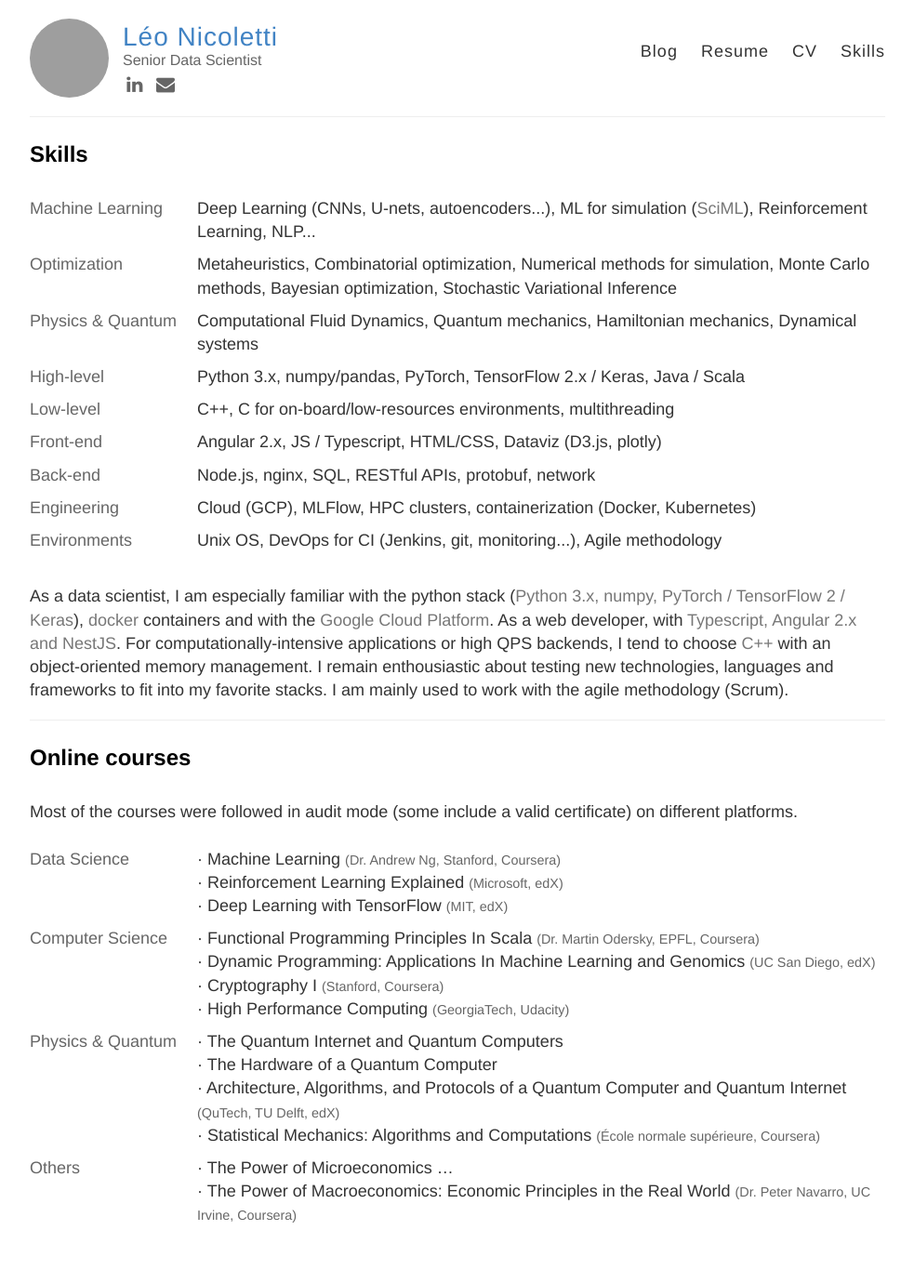
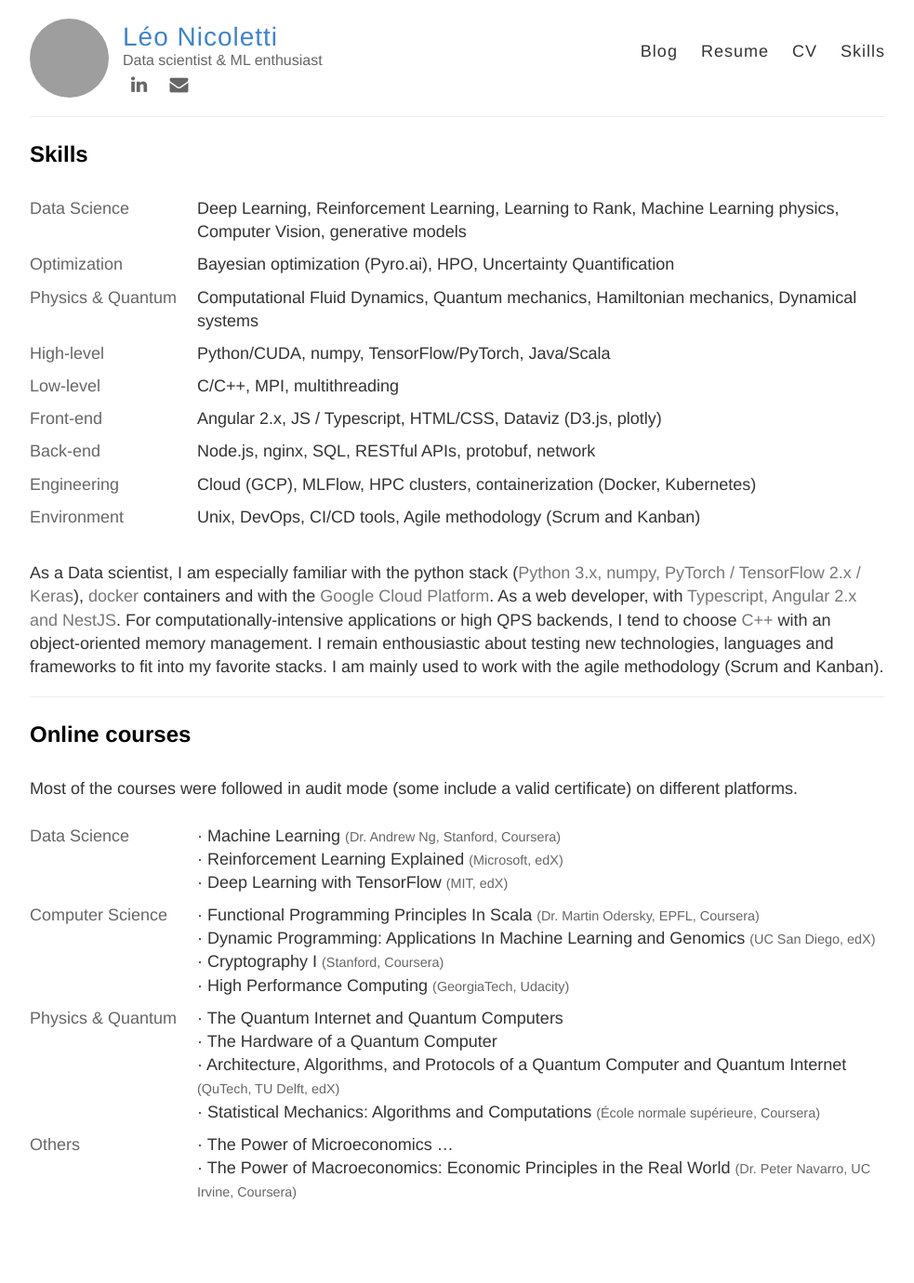
Before and after one commit to leonicoletti/leonicoletti.github.io, a Jekyll site: the page built from skills.html, in a window 1280 px wide. Shown: the whole page at 93% size, without its empty margins (148-1131 px from the left). Built offline with Jekyll 4.4.1, drawn with Linux system fonts in a browser that asks for light colours; after the commit the page ends 1354 px from its top, so only the background shows below that; grey boxes are pictures that could not be loaded.

Commit message:
Modification CV et resume...

```diff
--- a/_config.yml
+++ b/_config.yml
@@ -1,6 +1,6 @@
 
 name: Léo Nicoletti
-description: Senior Data Scientist
+description: Data scientist & ML enthusiast
 avatar: https://avatars1.githubusercontent.com/u/12911256?s=460&v=4
 
 disqus:
--- a/curriculum.html
+++ b/curriculum.html
@@ -107,8 +107,7 @@
     <div class="separator"></div>
     <h2>Personal interests</h2>
 
-    <p>I practice mountaineering, rock-climbing, trail/running and martial arts. I also have a specific interest for history, cultures and languages. I speak fluent French and English.</p>
-    <p>I have a special interest for linguistics, especially the Germanic and Romance language families. As a side project, I worked on a comparative linguistics web app.</p>
+    <p>I practice mountaineering and martial arts. I have a specific interest for history, cultures and languages. I speak fluent French and English. I also have a special interest for linguistics, especially the Germanic and Romance language families.</p>
 
   </div>
 </article>
--- a/index.html
+++ b/index.html
@@ -6,7 +6,7 @@
 
   <div class="entry">
 
-    <p>I am a data scientist and research engineer based in France (near Lyon). I have a strong interest in all AI-related fields. I graduated from the Grenoble Institute of Technology (Ensimag) in 2016 and have been working as a research engineer, a full stack developer and a data scientist since.</p>
+    <p>I am a Data Scientist based in France (near Lyon). I have a strong interest in all AI-related fields, especially Deep Learning, Bayesian optimization, Machine learning physics and Quantum computing. I graduated from the Grenoble Institute of Technology (Ensimag) in 2016 and have been working as a Research engineer, a full-stack developer and a Data scientist since.</p>
 
     <div class="timeline-container">
 
--- a/skills.html
+++ b/skills.html
@@ -9,12 +9,12 @@
     <h2>Skills</h2><br>
 
     <div class="row">
-      <div class="column-left">Machine Learning</div>
-      <div class="column-right">Deep Learning (CNNs, U-nets, autoencoders...), ML for simulation (<span class="highlighted">SciML</span>), Reinforcement Learning, NLP...</div>
+      <div class="column-left">Data Science</div>
+      <div class="column-right">Deep Learning, Reinforcement Learning, Learning to Rank, Machine Learning physics, Computer Vision, generative models</div>
     </div>
     <div class="row">
       <div class="column-left">Optimization</div>
-      <div class="column-right">Metaheuristics, Combinatorial optimization, Numerical methods for simulation, Monte Carlo methods, Bayesian optimization, Stochastic Variational Inference</div>
+      <div class="column-right">Bayesian optimization (Pyro.ai), HPO, Uncertainty Quantification</div>
     </div>
     <div class="row">
       <div class="column-left">Physics & Quantum</div>
@@ -22,11 +22,11 @@
     </div>
     <div class="row">
       <div class="column-left">High-level</div>
-      <div class="column-right">Python 3.x, numpy/pandas, PyTorch, TensorFlow 2.x / Keras, Java / Scala</div>
+      <div class="column-right">Python/CUDA, numpy, TensorFlow/PyTorch, Java/Scala</div>
     </div>
     <div class="row">
       <div class="column-left">Low-level</div>
-      <div class="column-right">C++, C for on-board/low-resources environments, multithreading</div>
+      <div class="column-right">C/C++, MPI, multithreading</div>
     </div>
     <div class="row">
       <div class="column-left">Front-end</div>
@@ -41,11 +41,11 @@
       <div class="column-right">Cloud (GCP), MLFlow, HPC clusters, containerization (Docker, Kubernetes)</div>
     </div>
     <div class="row">
-      <div class="column-left">Environments</div>
-      <div class="column-right">Unix OS, DevOps for CI (Jenkins, git, monitoring...), Agile methodology</div>
+      <div class="column-left">Environment</div>
+      <div class="column-right">Unix, DevOps, CI/CD tools, Agile methodology (Scrum and Kanban)</div>
     </div>
 
-    <br><p>As a data scientist, I am especially familiar with the python stack (<span class="highlighted">Python 3.x, numpy, PyTorch / TensorFlow 2 / Keras</span>), <span class="highlighted">docker</span> containers and with the <span class="highlighted">Google Cloud Platform</span>. As a web developer, with <span class="highlighted">Typescript, Angular 2.x and NestJS</span>. For computationally-intensive applications or high QPS backends, I tend to choose <span class="highlighted">C++</span> with an object-oriented memory management. I remain enthousiastic about testing new technologies, languages and frameworks to fit into my favorite stacks. I am mainly used to work with the agile methodology (Scrum).</p>
+    <br><p>As a Data scientist, I am especially familiar with the python stack (<span class="highlighted">Python 3.x, numpy, PyTorch / TensorFlow 2.x / Keras</span>), <span class="highlighted">docker</span> containers and with the <span class="highlighted">Google Cloud Platform</span>. As a web developer, with <span class="highlighted">Typescript, Angular 2.x and NestJS</span>. For computationally-intensive applications or high QPS backends, I tend to choose <span class="highlighted">C++</span> with an object-oriented memory management. I remain enthousiastic about testing new technologies, languages and frameworks to fit into my favorite stacks. I am mainly used to work with the agile methodology (Scrum and Kanban).</p>
 
     <div class="separator"></div>
     <h2>Online courses</h2><br>
```
Also changed, not shown: other parts of index.html (+1 -1 lines), 2 other files.
